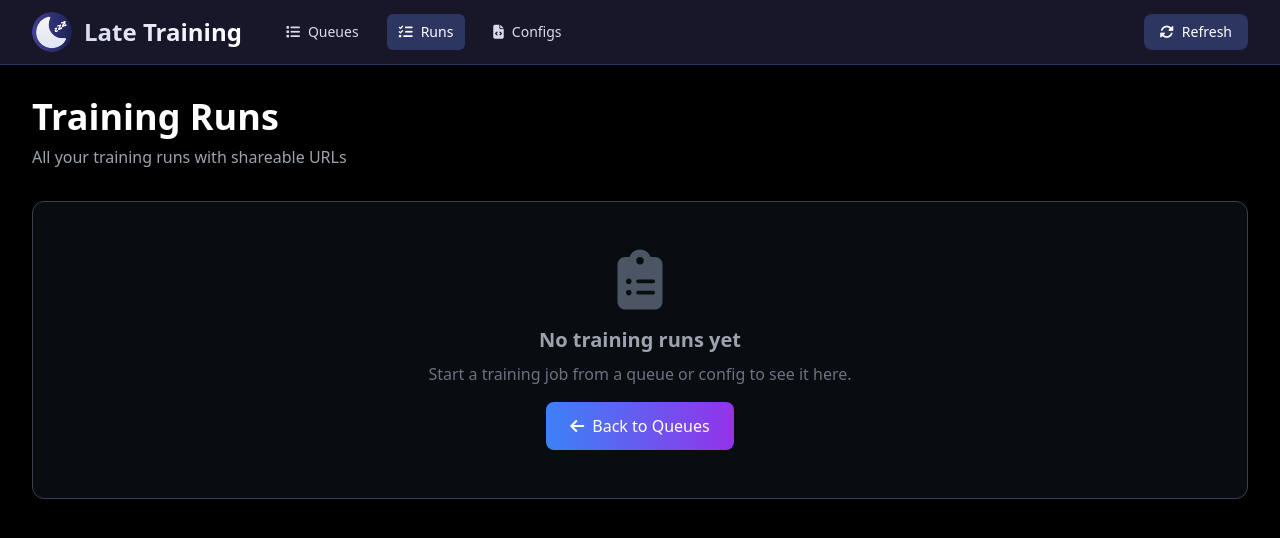
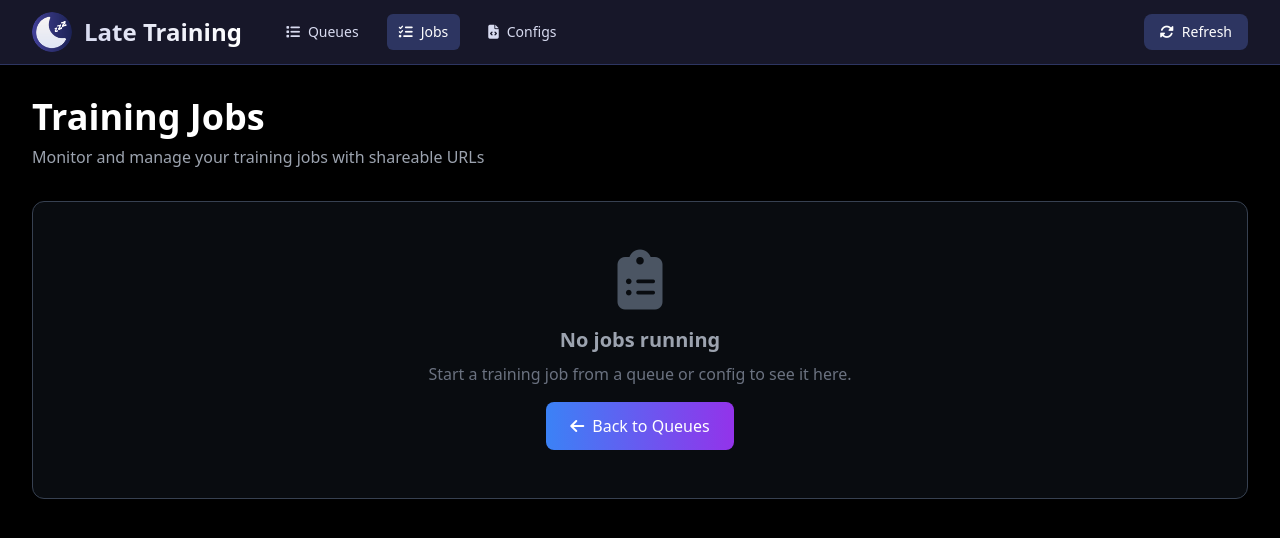
Before and after one commit to TesslateAI/Late, a Flask app: page /jobs in a window 1280 px wide. Shown: the top 538 px of the page. Run offline with Flask 3, Linux system fonts and the light colour scheme; some libraries are stand-ins or nearby versions.

Commit message:
Update terminology from 'Runs' to 'Jobs' for consistency
- Change 'Training Runs' → 'Training Jobs' in page header
- Update navigation labels from 'Runs' → 'Jobs'
- Update breadcrumb from 'All Runs' → 'All Jobs'
- Change 'Total Runs' → 'Total Jobs' in stats
- Maintain consistency with original dashboard terminology

```diff
--- a/late/server/templates/jobs_list.html
+++ b/late/server/templates/jobs_list.html
@@ -31,7 +31,7 @@
                             <i class="fas fa-list mr-2"></i>Queues
                         </a>
                         <a href="{{ url_for('jobs') }}" class="px-3 py-2 rounded-md text-sm font-medium bg-[#2D3561] text-white">
-                            <i class="fas fa-tasks mr-2"></i>Runs
+                            <i class="fas fa-tasks mr-2"></i>Jobs
                         </a>
                         <a href="{{ url_for('configs') }}" class="px-3 py-2 rounded-md text-sm font-medium text-[#D8DBF0] hover:bg-[#2D3561] hover:text-white transition">
                             <i class="fas fa-file-code mr-2"></i>Configs
@@ -51,8 +51,8 @@
     <div class="max-w-7xl mx-auto px-4 sm:px-6 lg:px-8 py-8">
         <!-- Page Header -->
         <div class="mb-8">
-            <h1 class="text-4xl font-bold mb-2">Training Runs</h1>
-            <p class="text-gray-400">All your training runs with shareable URLs</p>
+            <h1 class="text-4xl font-bold mb-2">Training Jobs</h1>
+            <p class="text-gray-400">Monitor and manage your training jobs with shareable URLs</p>
         </div>
 
         <!-- Flash Messages -->
@@ -70,7 +70,7 @@
         {% if not runs %}
             <div class="bg-gray-800/30 backdrop-blur-lg rounded-xl border border-gray-700 p-12 text-center">
                 <i class="fas fa-clipboard-list text-6xl text-gray-600 mb-4"></i>
-                <h3 class="text-xl font-semibold text-gray-400 mb-2">No training runs yet</h3>
+                <h3 class="text-xl font-semibold text-gray-400 mb-2">No jobs running</h3>
                 <p class="text-gray-500">Start a training job from a queue or config to see it here.</p>
                 <a href="{{ url_for('index') }}" class="mt-4 inline-block px-6 py-3 bg-gradient-to-r from-blue-500 to-purple-600 hover:from-blue-600 hover:to-purple-700 rounded-lg font-medium transition">
                     <i class="fas fa-arrow-left mr-2"></i>Back to Queues
@@ -86,7 +86,7 @@
                 <div class="bg-gray-800/50 backdrop-blur-lg rounded-lg border border-gray-700 p-4">
                     <div class="flex items-center justify-between">
                         <div>
-                            <p class="text-gray-400 text-sm">Total Runs</p>
+                            <p class="text-gray-400 text-sm">Total Jobs</p>
                             <p class="text-2xl font-bold">{{ runs | length }}</p>
                         </div>
                         <i class="fas fa-layer-group text-3xl text-gray-600"></i>
--- a/late/server/templates/run_details.html
+++ b/late/server/templates/run_details.html
@@ -51,7 +51,7 @@
                             <i class="fas fa-list mr-2"></i>Queues
                         </a>
                         <a href="{{ url_for('jobs') }}" class="px-3 py-2 rounded-md text-sm font-medium text-[#D8DBF0] hover:bg-[#2D3561] hover:text-white transition">
-                            <i class="fas fa-tasks mr-2"></i>Runs
+                            <i class="fas fa-tasks mr-2"></i>Jobs
                         </a>
                         <a href="{{ url_for('configs') }}" class="px-3 py-2 rounded-md text-sm font-medium text-[#D8DBF0] hover:bg-[#2D3561] hover:text-white transition">
                             <i class="fas fa-file-code mr-2"></i>Configs
@@ -76,7 +76,7 @@
         <!-- Page Header -->
         <div class="mb-6">
             <div class="flex items-center space-x-2 text-sm text-gray-400 mb-2">
-                <a href="{{ url_for('jobs') }}" class="hover:text-white transition"><i class="fas fa-arrow-left mr-1"></i>All Runs</a>
+                <a href="{{ url_for('jobs') }}" class="hover:text-white transition"><i class="fas fa-arrow-left mr-1"></i>All Jobs</a>
                 <span>/</span>
                 <span>{{ job_id }}</span>
             </div>
```
